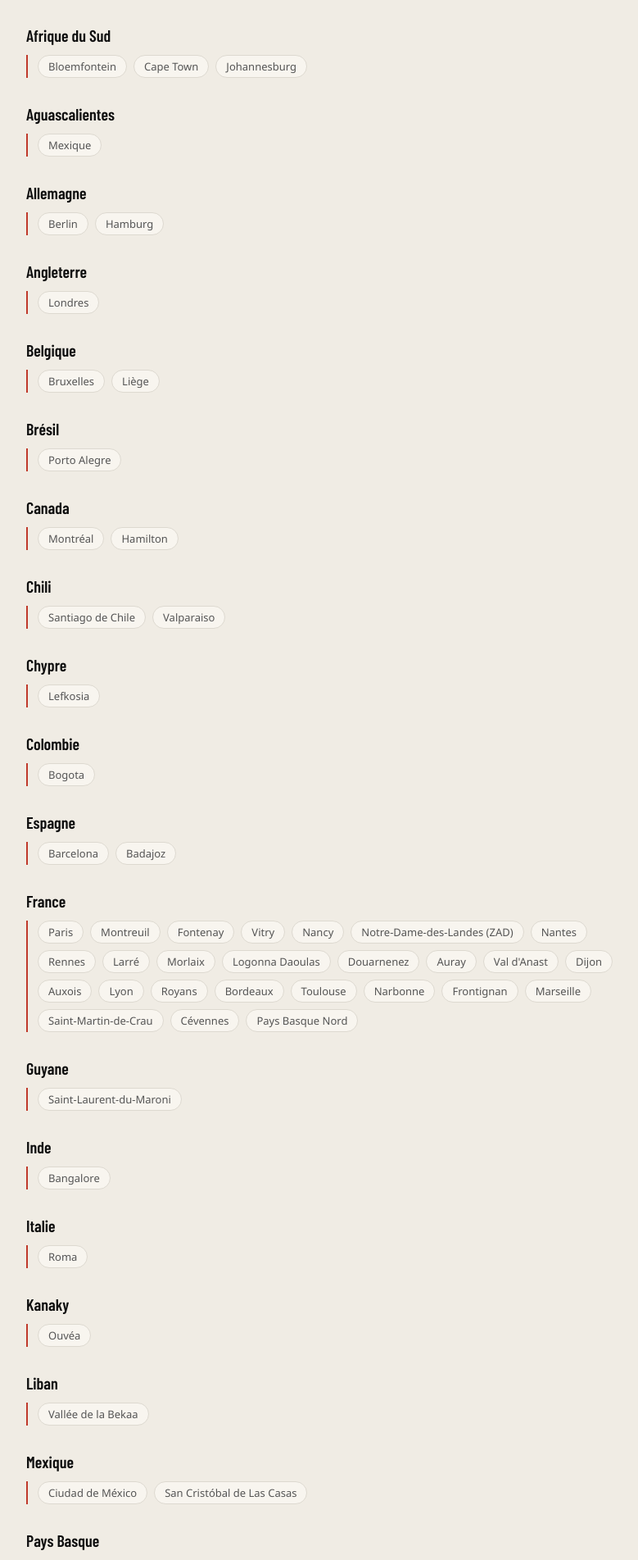
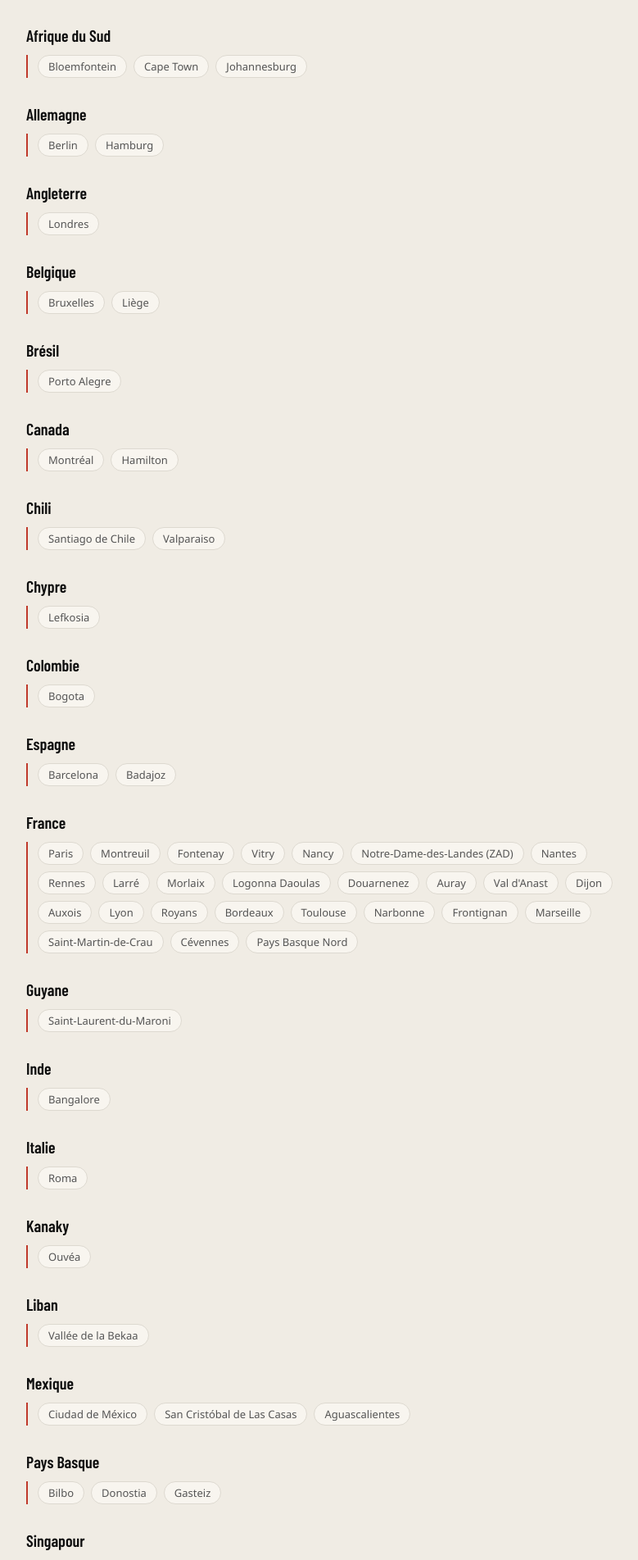
Before and after one commit to rebeccadumazert/mujawara, a React (Create React App) app: page /evenements in a window 1280 px wide. Shown: the part 240-2143 px from the top of the page at 82% size, without its empty margins (232-1011 px from the left). Built offline with nearby package versions, Linux system fonts and the light colour scheme; a web font is replaced by a local one.

Commit message:
fix inversement ville et pays mexique

```diff
--- a/src/data/cities.js
+++ b/src/data/cities.js
@@ -843,16 +843,16 @@ const cities = [
 	{
 		id: 75,
 		name: {
+			fr: "Aguascalientes",
+			en: "Aguascalientes",
+			ar: "أغواسكاليينتس",
+			es: "Aguascalientes",
+		},
+		country: {
 			fr: "Mexique",
 			en: "Mexico",
 			ar: "المكسيك",
 			es: "México",
-		},
-		country: {
-			fr: "Aguascalientes",
-			en: "Aguascalientes",
-			ar: "أغواسكاليينتس",
-			es: "Aguascalientes",
 		},
 		lat: 21.880487,
 		lng: -102.2967195,
```
